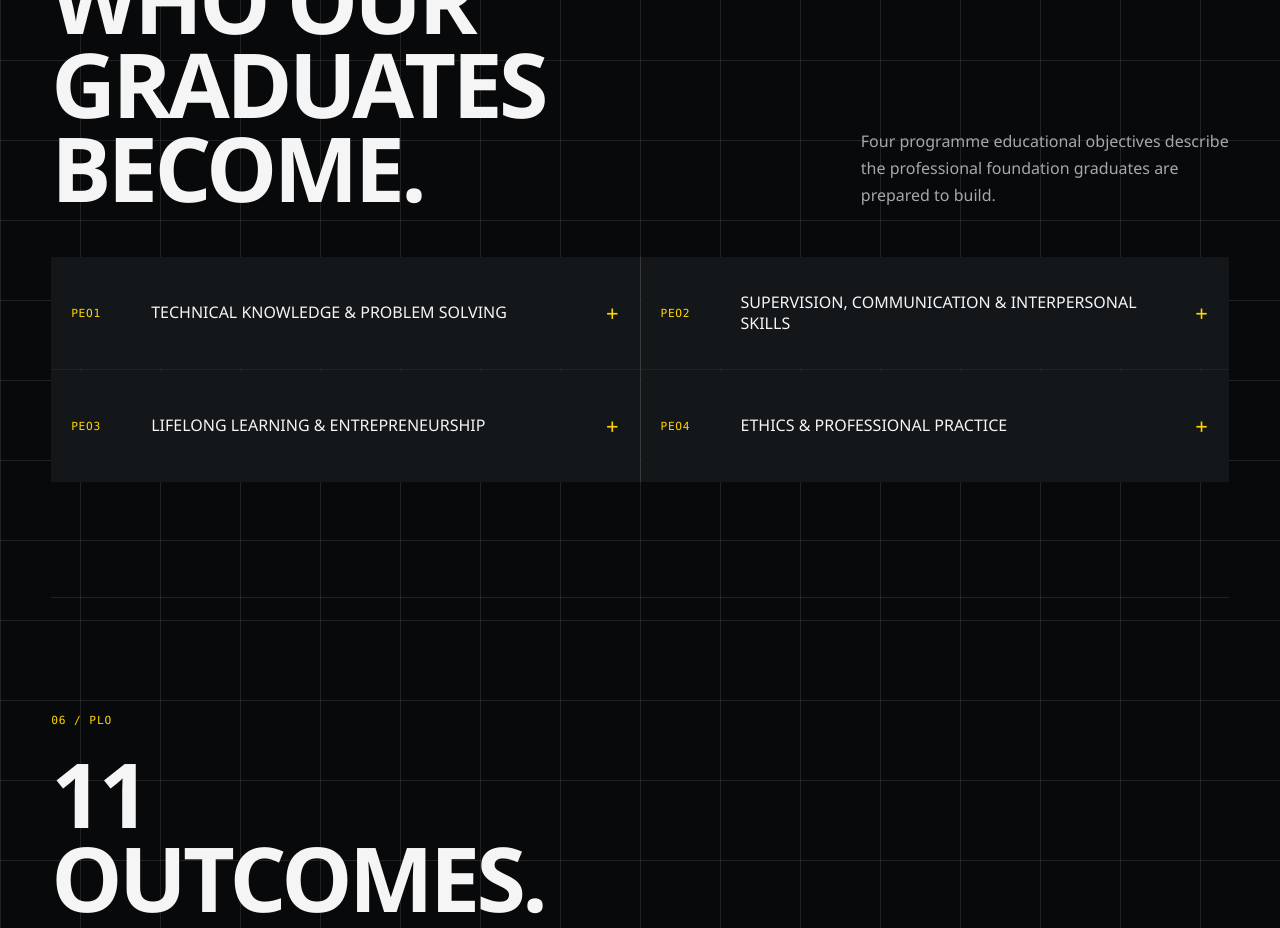
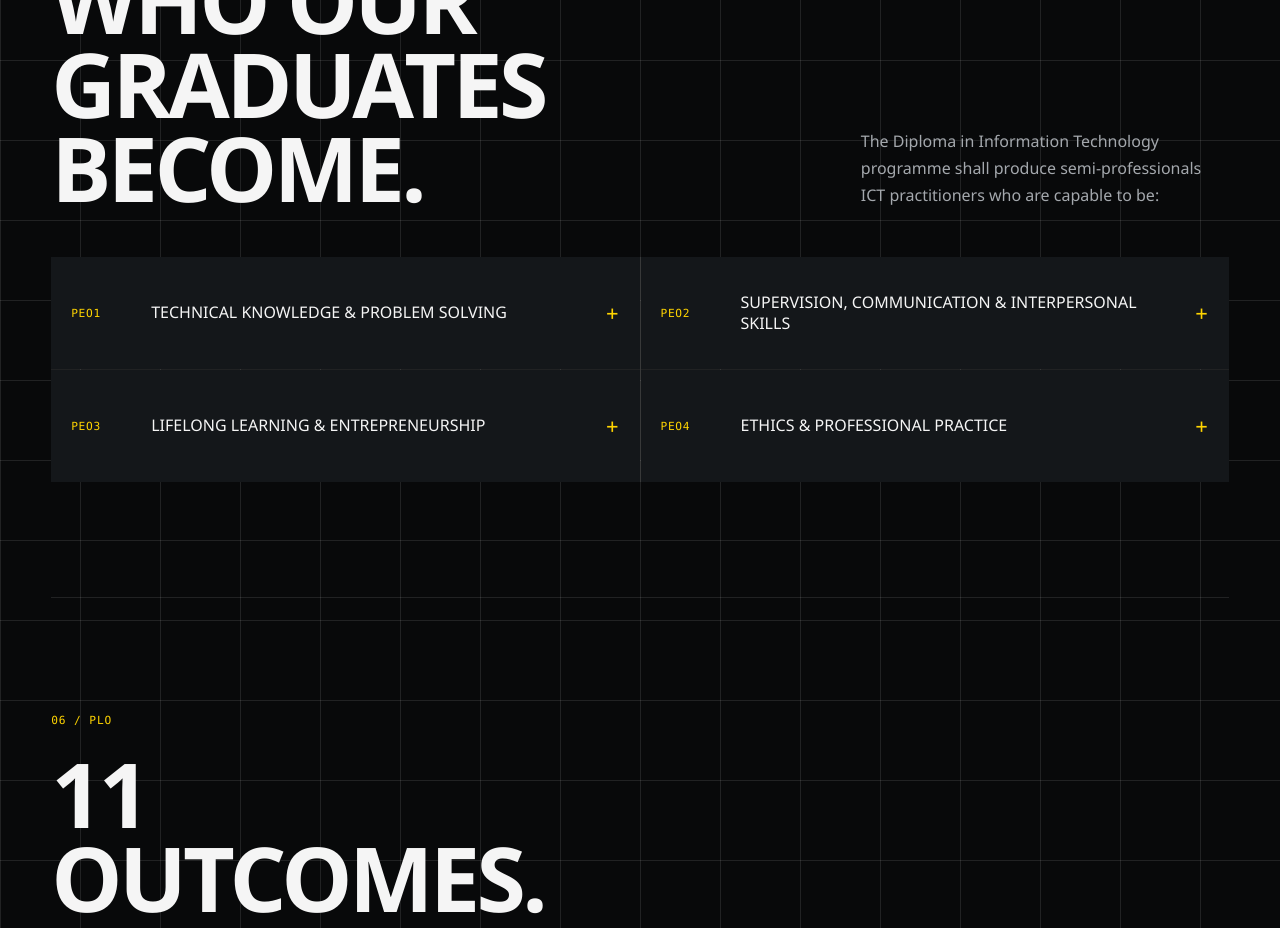
Before and after one commit to saifulhairuddin/dit-jtmk-puo, a React (Vite) app: page / in a window 1280 px wide. Shown: the part 5700-6628 px from the top of the page. Built offline with nearby package versions, Linux system fonts and the light colour scheme.

Commit message:
Use official PEO introduction

```diff
--- a/src/App.jsx
+++ b/src/App.jsx
@@ -306,7 +306,7 @@ function App() {
           </section>
 
           <section className="content-section outcome-section" id="peo" aria-labelledby="peo-heading">
-            <div className="section-heading-row"><div><p className="section-label">05 / PEO</p><h2 id="peo-heading">Who our graduates become.</h2></div><p className="section-intro">Four programme educational objectives describe the professional foundation graduates are prepared to build.</p></div>
+            <div className="section-heading-row"><div><p className="section-label">05 / PEO</p><h2 id="peo-heading">Who our graduates become.</h2></div><p className="section-intro">The Diploma in Information Technology programme shall produce semi-professionals ICT practitioners who are capable to be:</p></div>
             <div className="outcome-grid">{peos.map(([id, title, statement]) => { const expanded = expandedPeo === id; return <article className={`outcome-card${expanded ? ' is-expanded' : ''}`} key={id}><button type="button" aria-expanded={expanded} aria-controls={`${id}-statement`} onClick={() => setExpandedPeo(expanded ? null : id)}><span>{id}</span><strong>{title}</strong><b aria-hidden="true">{expanded ? '−' : '+'}</b></button><div id={`${id}-statement`} className="outcome-statement" hidden={!expanded}><p>{statement}</p></div></article>; })}</div>
           </section>
 
```
